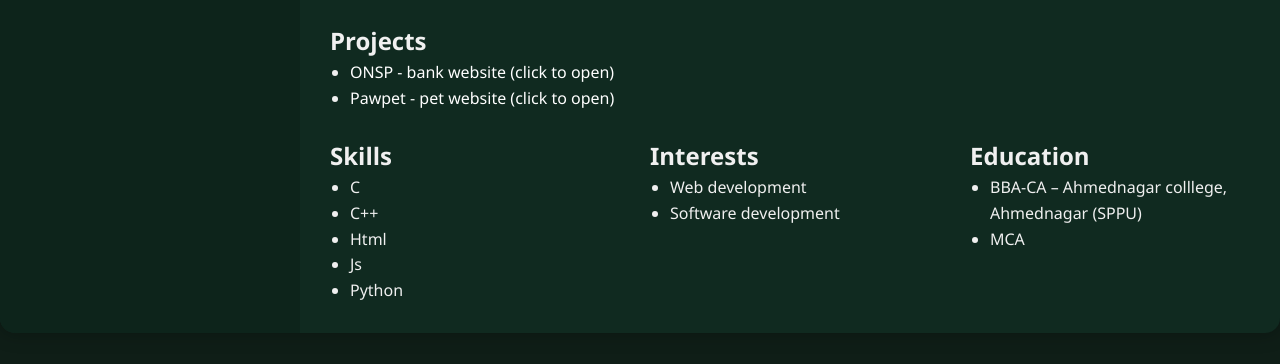
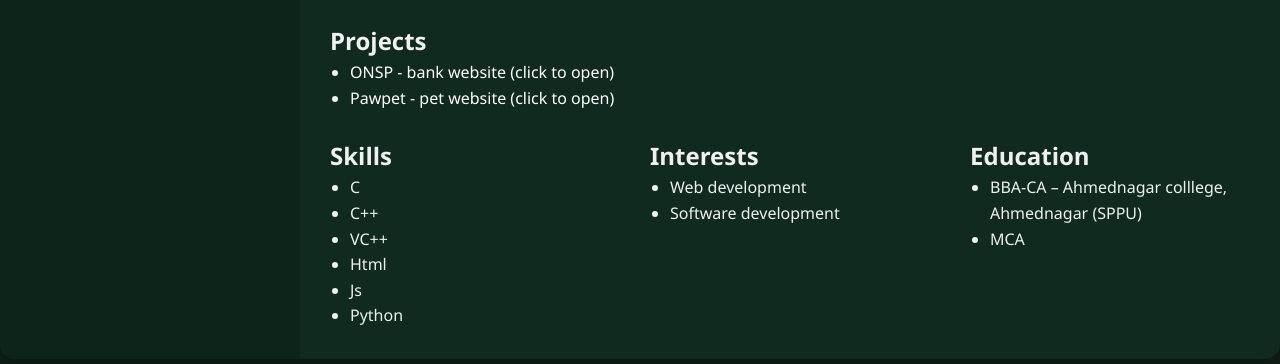
Before and after one commit to shivamNetke/portfolio, a plain HTML site: page index.html in a window 1280 px wide. Shown: the part 334-698 px from the top of the page. Drawn offline with Linux system fonts and the light colour scheme.

Commit message:
29-05-25

```diff
--- a/index.html
+++ b/index.html
@@ -237,6 +237,7 @@
             <ul>
               <li>C</li>
               <li>C++</li>
+              <li>VC++</li>
               <li>Html</li>
               <li>Js</li>
               <li>Python</li>
```
